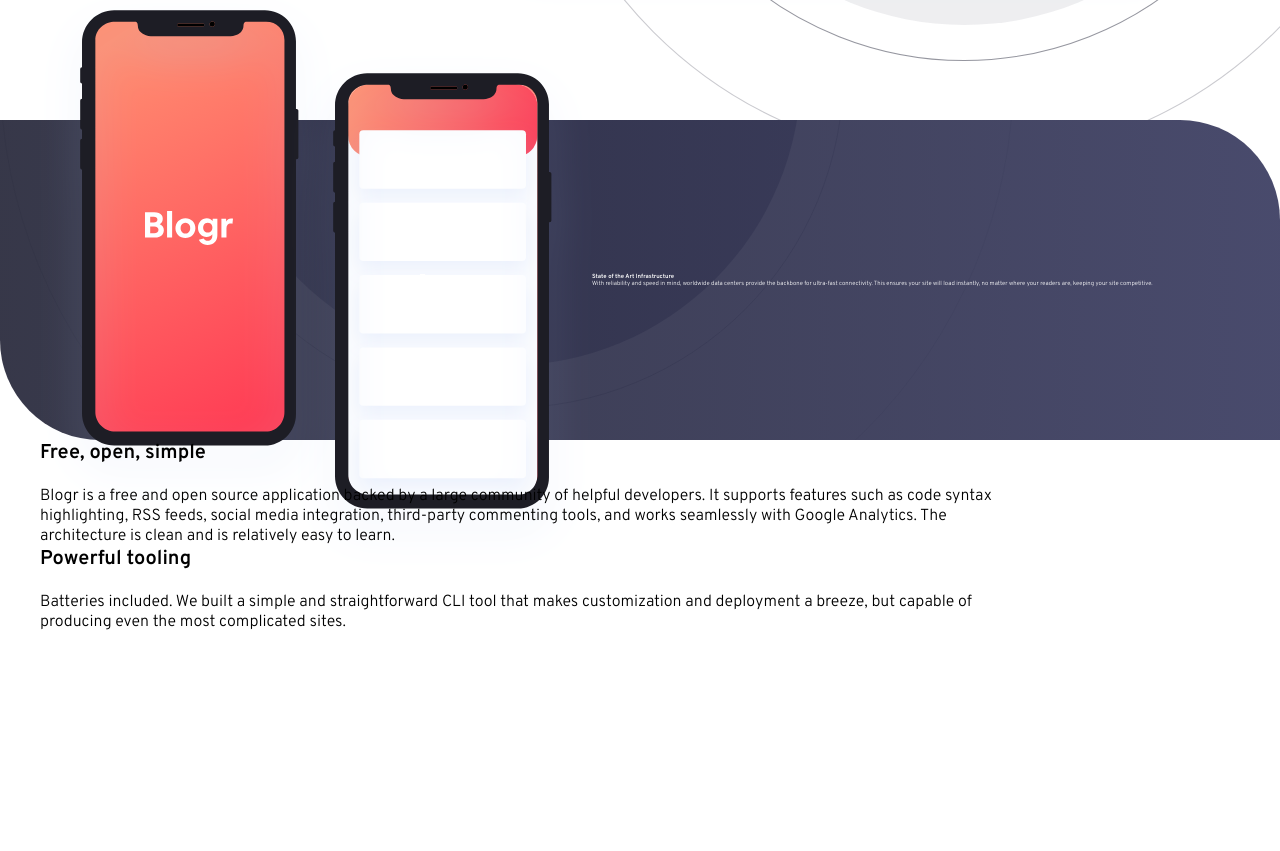
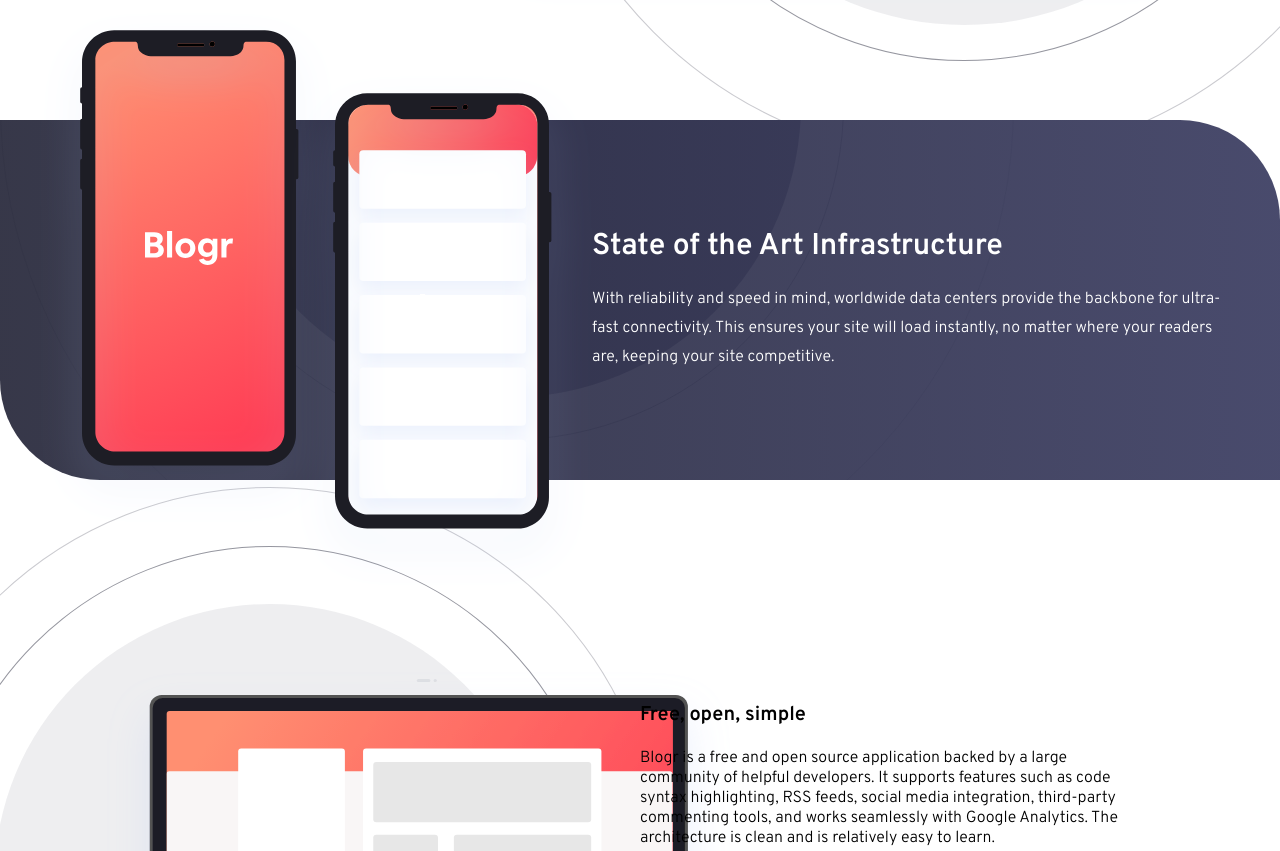
Before and after one commit to Jay-Topher/blogr-landing, a plain HTML site: page index.html in a window 1280 px wide. Shown: the part 1160-2011 px from the top of the page. Before the commit the page ends 1792 px from the top, so only its background shows below. Drawn offline with Linux system fonts and the light colour scheme.

Commit message:
styled 4th section

```diff
--- a/styles.css
+++ b/styles.css
@@ -265,8 +265,8 @@ body {
       var(--very-dark-gray-blue),
       var(--very-dark-desaturated-blue)
     ),
-    url("images/bg-pattern-circles.svg");
-    height: 40vh;
+    url("./images/bg-pattern-circles.svg");
+  height: 45vh;
   border-top-right-radius: 100px;
   border-bottom-left-radius: 100px;
   color: var(--white-text);
@@ -277,5 +277,44 @@ body {
 .third-section-main {
   display: flex;
   align-items: center;
+  justify-content: space-between;
+}
+
+.third-section-text {
+  width: 70%;
+}
+
+.third-section-text-title {
+  font-size: 3rem;
+  margin-bottom: 2rem;
+}
+
+.third-section-text-body {
+  font-size: 1.6rem;
+  line-height: 2.9rem;
 }
 /* end of third section */
+/* fourth section */
+.fourth-section {
+  height: 100vh;
+  background-image: url("./images/illustration-laptop-desktop.svg");
+  background-repeat: no-repeat;
+  background-position: -40% center;
+}
+
+.fourth-section-main {
+  display: grid;
+  grid-template-columns: repeat(2, 1fr);
+  grid-template-rows: repeat(4, 1fr);
+  align-items: center;
+  grid-row-gap: 4rem;
+}
+
+.fourth-grid-1 {
+  grid-area: 2 / 2 / 3 / 3;
+}
+
+.fourth-grid-2 {
+  grid-area: 3 / 2 / 4 / 3;
+}
+/* end of fourth section */
```
Lines whose indentation alone changed are shown as unchanged.
